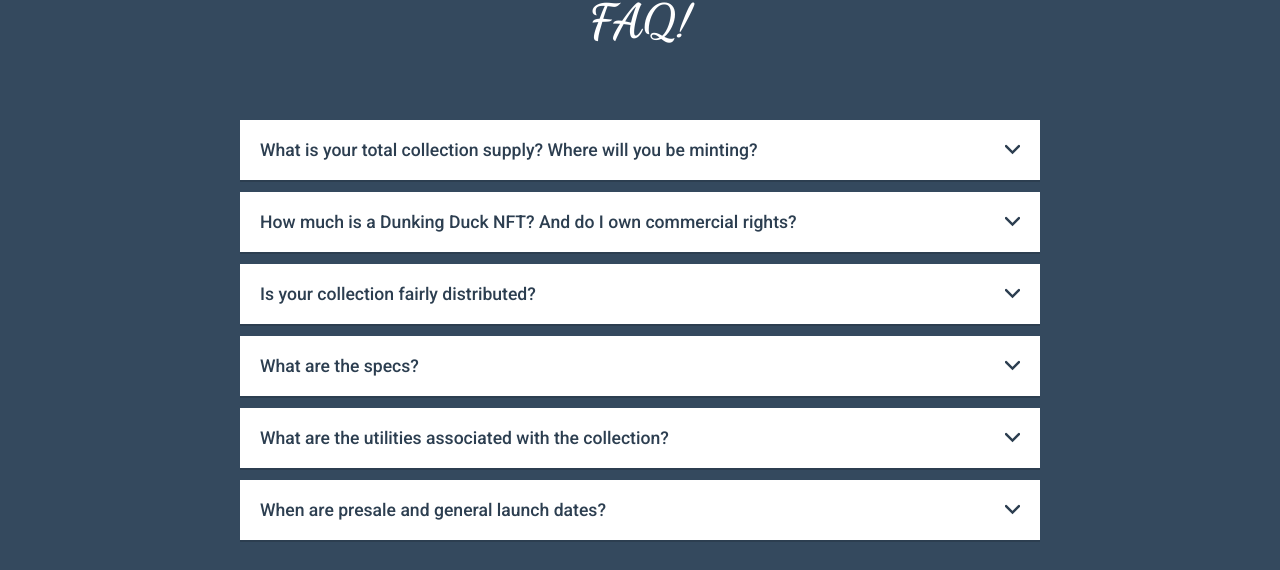
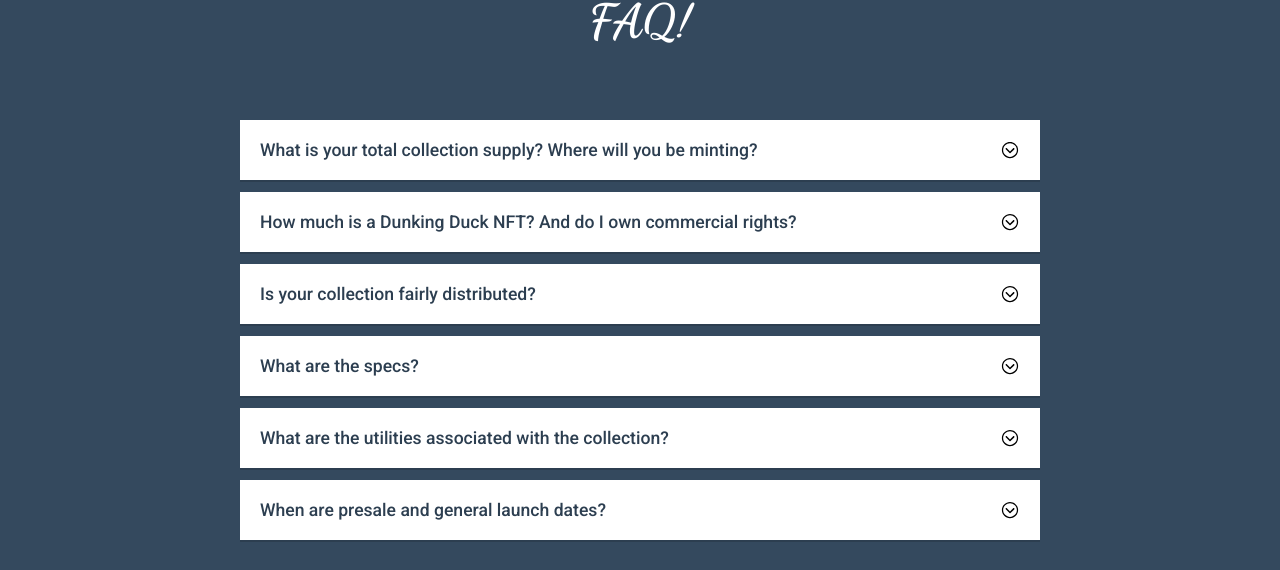
Before and after one commit to wahsandaruwan/dunking_ducks_website, a React (Create React App) app: page / in a window 1280 px wide. Shown: the part 2648-3218 px from the top of the page. Built offline with nearby package versions, Linux system fonts and the light colour scheme.

Commit message:
Faq dropdown icon changed

```diff
--- a/src/Components/QnA.js
+++ b/src/Components/QnA.js
@@ -1,12 +1,12 @@
+import { IoIosArrowDropdown } from "react-icons/io"
+
 const QnA = ({ question, answer, clickFunc, clickedState, indexValue }) => {
     return (
         <>
             <div className="qna-content" onClick={() => clickFunc(indexValue)}>
                 <div className="question">
                     <p className="question-txt">{question}</p>
-                    <svg className={`dropdown-icon ${clickedState === indexValue ? "rotate" : ""}`} width="15" height="10" viewBox="0 0 42 25">
-                        <path d="M3 3L21 21L39 3" stroke="#2c3e50" stroke-width="7" stroke-linecap="round" fill="none" />
-                    </svg>
+                    <IoIosArrowDropdown className={`dropdown-icon ${clickedState === indexValue ? "rotate" : ""}`} />
                 </div>
                 <div div className={`answer ${clickedState === indexValue ? "show" : ""}`}>
                     <p className="answer-txt">{answer}</p>
--- a/src/index.css
+++ b/src/index.css
@@ -361,8 +361,8 @@ a{
 
 /* ------Icon------ */
 .faq-section .faq-content .qna-content .question .dropdown-icon{
-  min-width: 15px;
-  min-height: 15px;
+  min-width: 20px;
+  min-height: 20px;
   transition: all 0.3s ease-in-out;
 }
 
```
